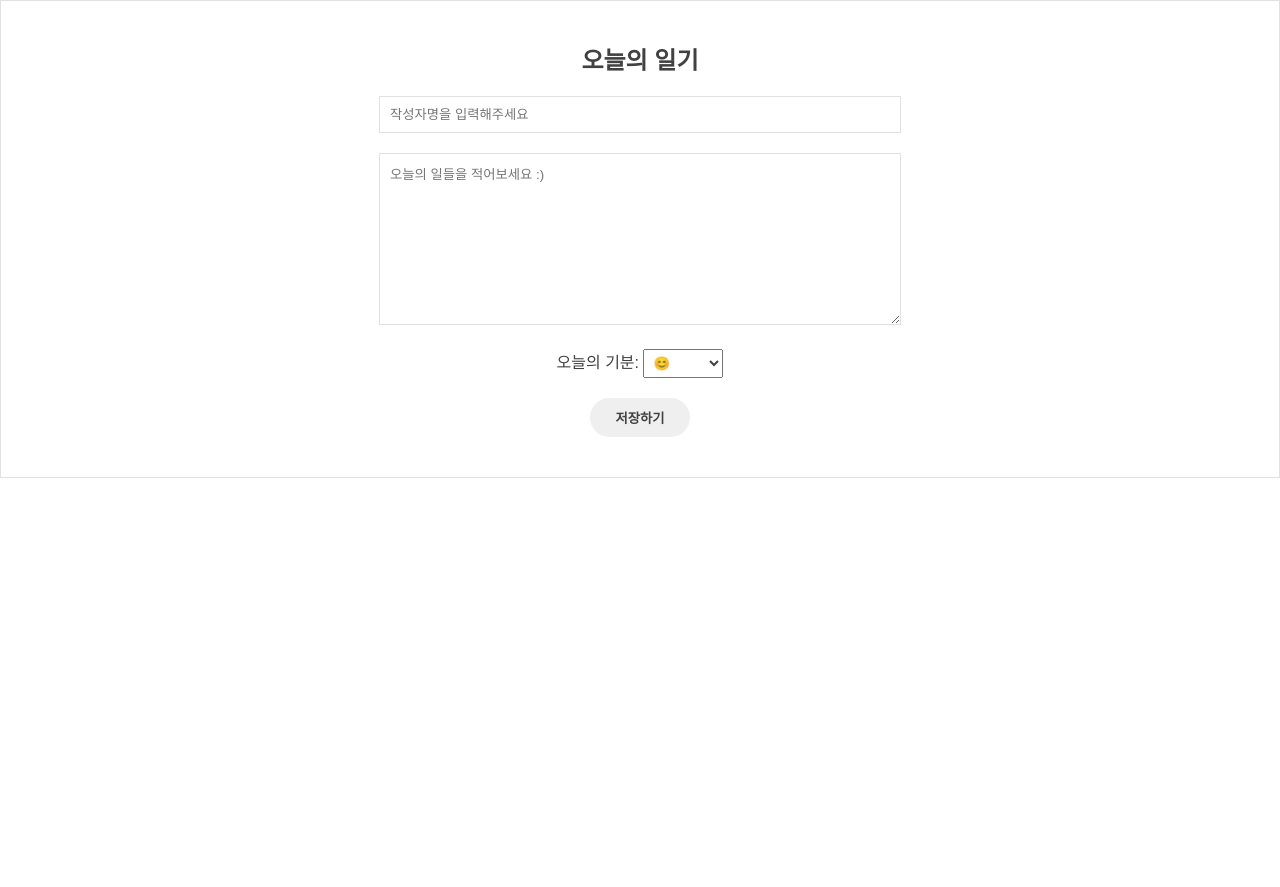
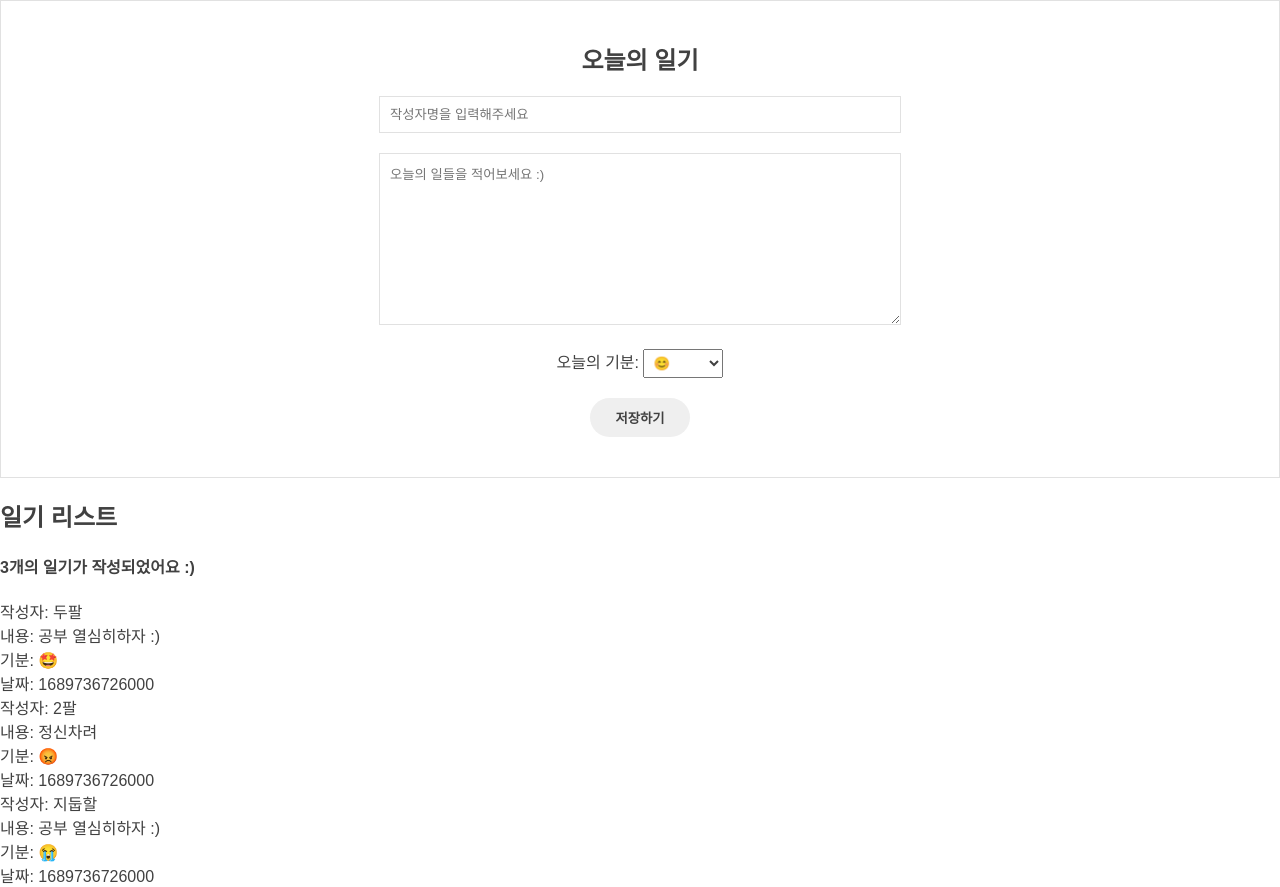
Before and after one commit to zidoopal/React-simple_diary, a React (Create React App) app: page / in a window 1280 px wide. Before the commit the page ends 800 px from the top, so only its background shows below. Built offline with nearby package versions, Linux system fonts and the light colour scheme; a web font is replaced by a local one.

Commit message:
Update App.js

```diff
--- a/src/App.js
+++ b/src/App.js
@@ -1,10 +1,37 @@
 import './App.css';
 import DiaryEditor from './DiaryEditor';
+import DiaryList from './DiaryList';
+
+// 예시용 - 임시배열 만들어서 DiaryList 컴포넌트에 props 데이터 전달, 리스트로 렌더링 연습
+const dummyList = [
+  {
+    id: 1,
+    author: '두팔',
+    content: '공부 열심히하자 :)',
+    emotion: '🤩',
+    created_date: new Date().getTime(),
+  },
+  {
+    id: 2,
+    author: '2팔',
+    content: '정신차려',
+    emotion: '😡',
+    created_date: new Date().getTime(),
+  },
+  {
+    id: 3,
+    author: '지둡할',
+    content: '공부 열심히하자 :)',
+    emotion: '😭',
+    created_date: new Date().getTime(),
+  },
+];
 
 function App() {
   return (
     <div className="App">
       <DiaryEditor />
+      <DiaryList diaryList={dummyList} />
     </div>
   );
 }
```
